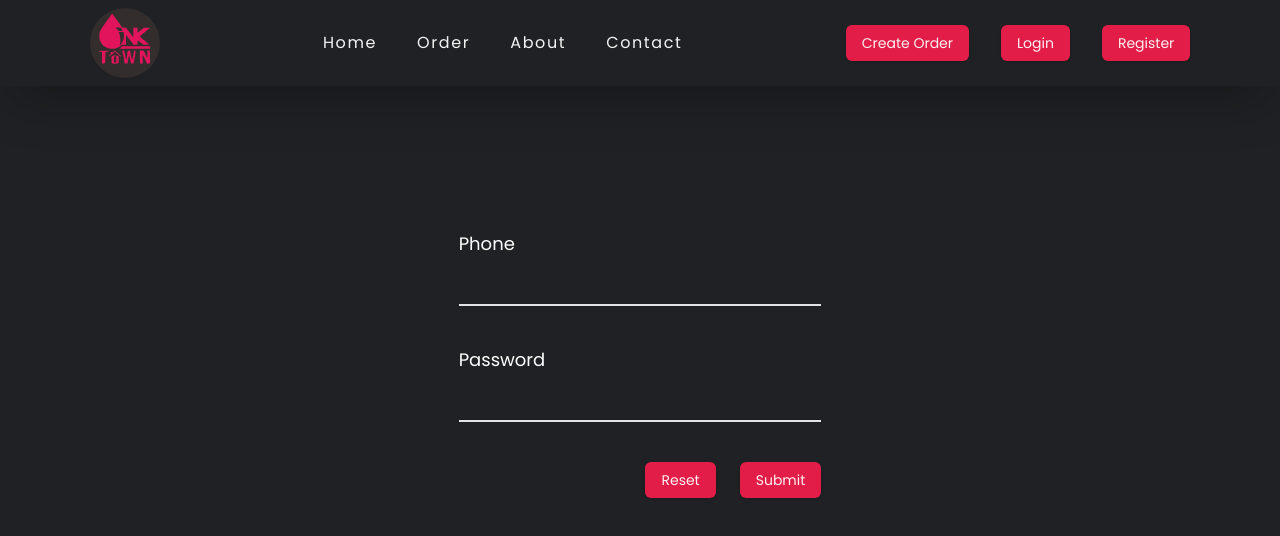
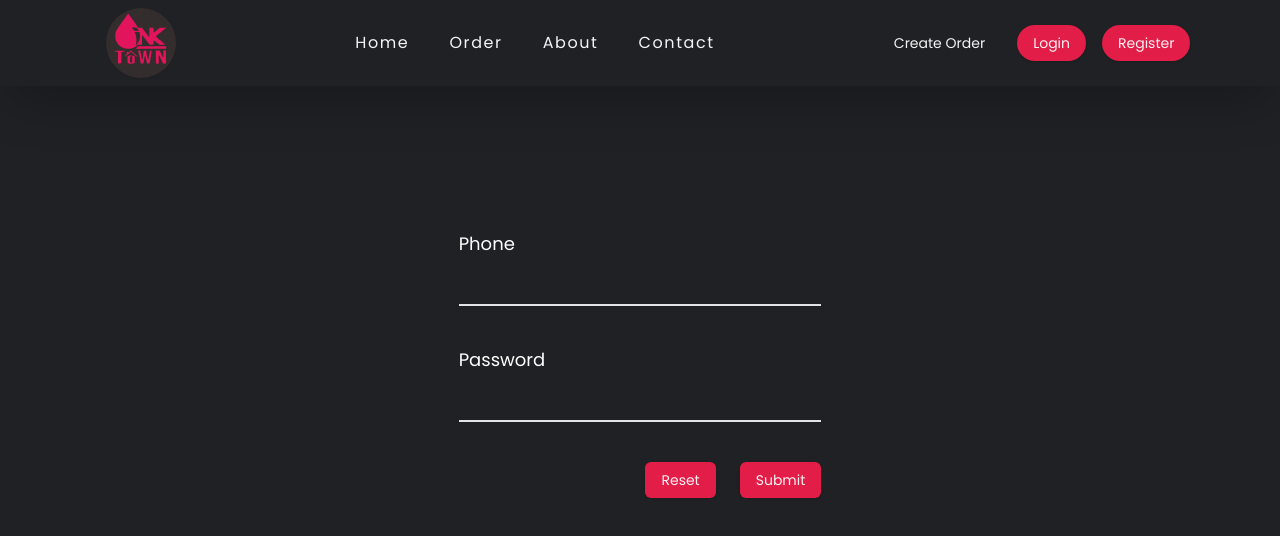
Before and after one commit to rak626/PressioUI, a Next.js app in the folder pressio/: page /login in a window 1280 px wide. Shown: the top 536 px of the page. Built offline with nearby package versions, Linux system fonts and the light colour scheme; no server answers.

Commit message:
ui changes

```diff
--- a/pressio/src/app/api/auth/[...nextauth]/options.ts
+++ b/pressio/src/app/api/auth/[...nextauth]/options.ts
@@ -52,7 +52,7 @@ export const authOptions: NextAuthOptions = {
   ],
   session: {
     strategy: 'jwt',
-    maxAge: 60,
+    maxAge: 60 * 60 * 24,
   },
   secret: process.env.NEXTAUTH_SECRET,
   callbacks: {
--- a/pressio/src/components/Navbar.tsx
+++ b/pressio/src/components/Navbar.tsx
@@ -15,7 +15,7 @@ const Navbar = () => {
   return (
     <nav className="w-full z-40 px-6 py-2 flex items-center justify-between gap-8 bg-nav text-secondary shadow-2xl bg-blur-sm lg:justify-around">
       {/* logo section */}
-      <div className="flex items-center justify-center">
+      <div className="w-1/12 flex items-center justify-center">
         <Link href="/">
           <Image
             src={'/icons/InkTownLogo.svg'}
@@ -45,26 +45,31 @@ const Navbar = () => {
         })}
       </div>
       {/* button section */}
-      <div className="hidden lg:flex gap-8">
-        <Button asChild>
+      <div className="hidden lg:flex gap-4">
+        <Button asChild variant={'ghost'} className='rounded-full'>
           <Link href="/order/createorder">Create Order</Link>
         </Button>
         {!session && (
           <>
-            <Button>
+            <Button className="rounded-full">
               <Link href="/login">Login</Link>
             </Button>
-            <Button>
+            <Button className="rounded-full">
               <Link href="/register">Register</Link>
             </Button>
           </>
         )}{' '}
         {session && (
           <>
-            <Button className='w-24 overflow-hidden'>
+            <Button className="rounded-full">
               <Link href="/profile">{session.user.username}</Link>
             </Button>
-            <Button onClick={async () => await signOut()}>Logout</Button>
+            <Button
+              className="rounded-full"
+              onClick={async () => await signOut()}
+            >
+              Logout
+            </Button>
           </>
         )}
       </div>
```
